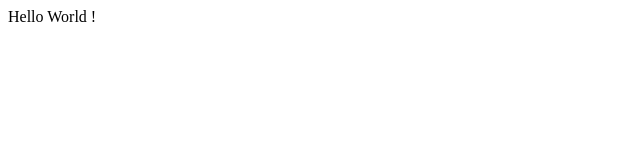
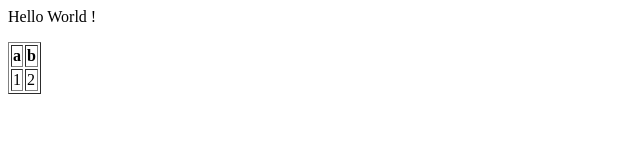
Before and after one commit to takagiK/mysite, a plain HTML site: page index.html in a window 1280 px wide. Shown: the whole page, without its empty margins (0-640 px from the left). Drawn offline with Linux system fonts and the light colour scheme.

Commit message:
add table

```diff
--- a/index.html
+++ b/index.html
@@ -5,5 +5,9 @@
 </head>
 <body>
   <p> Hello World !</p>
+  <table border="1">
+    <tr><th> a </th><th> b </th></tr>
+    <tr><td>1</td><td>2</td></tr>
+  </table>
 </body>
 </html>
```
